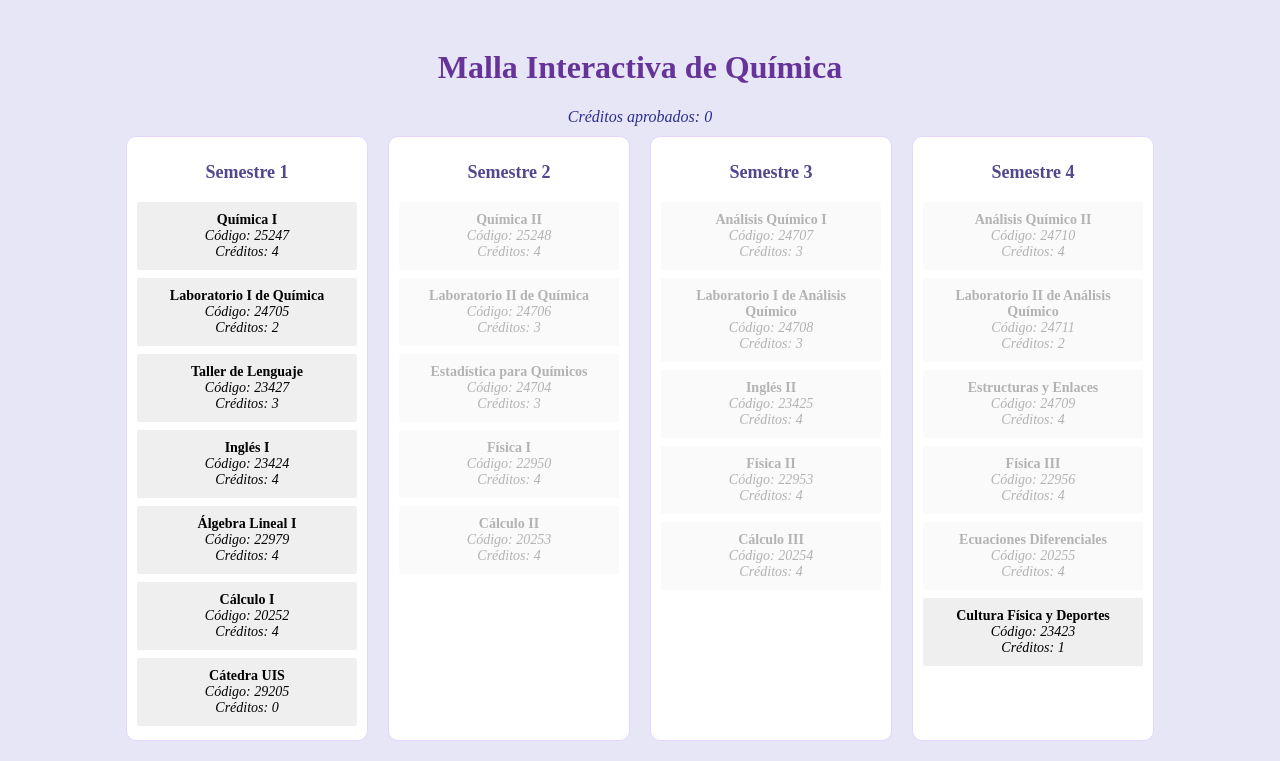
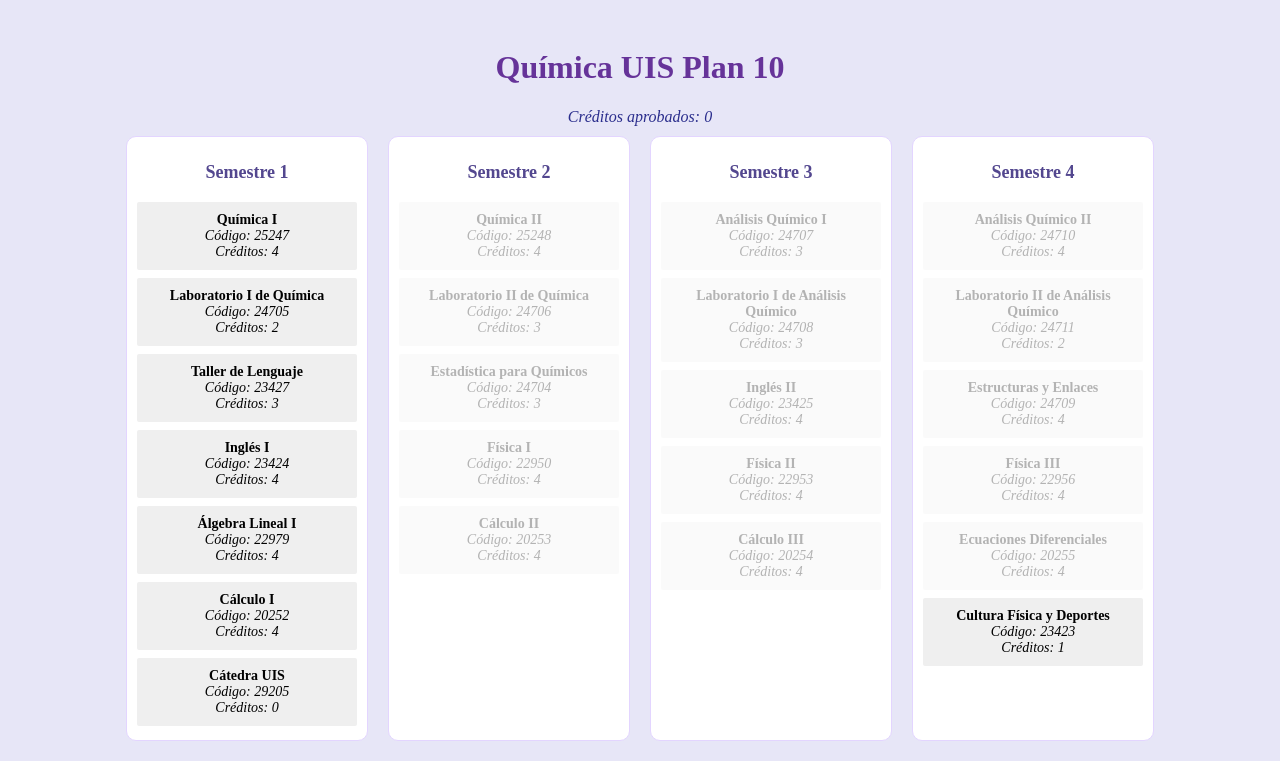
Before and after one commit to Kata-8/Malla-Curricular-Quimica-UIS, a plain HTML site: page index.html in a window 1280 px wide. Shown: the top 761 px of the page. Drawn offline with Linux system fonts and the light colour scheme.

Commit message:
Update index.html

```diff
--- a/index.html
+++ b/index.html
@@ -7,7 +7,7 @@
   <link rel="stylesheet" href="estilos.css" />
 </head>
 <body>
-  <h1>Malla Interactiva de Química</h1>
+  <h1>Química UIS Plan 10</h1>
   <p id="contador-creditos"><strong>Créditos aprobados:</strong> <span id="creditos-aprobados">0</span></p>
   <div id="malla"></div>
   <script src="script.js"></script>
```
